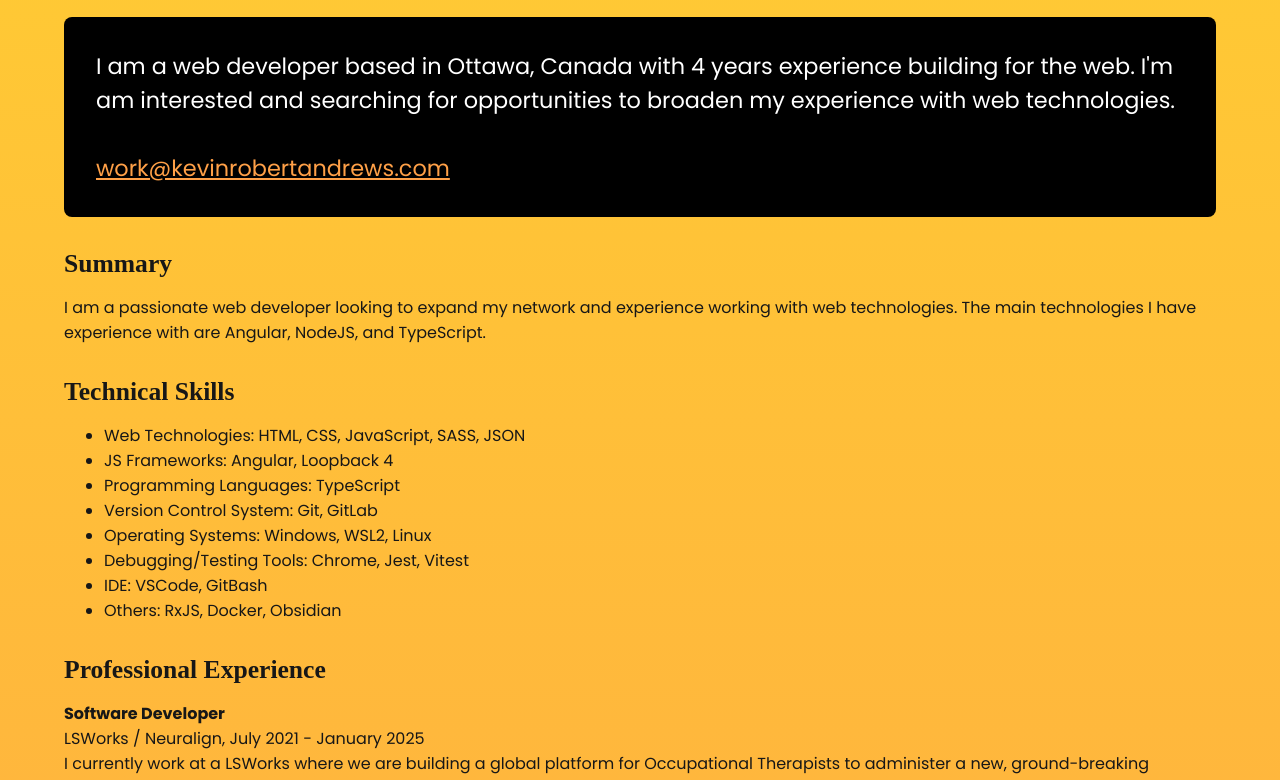
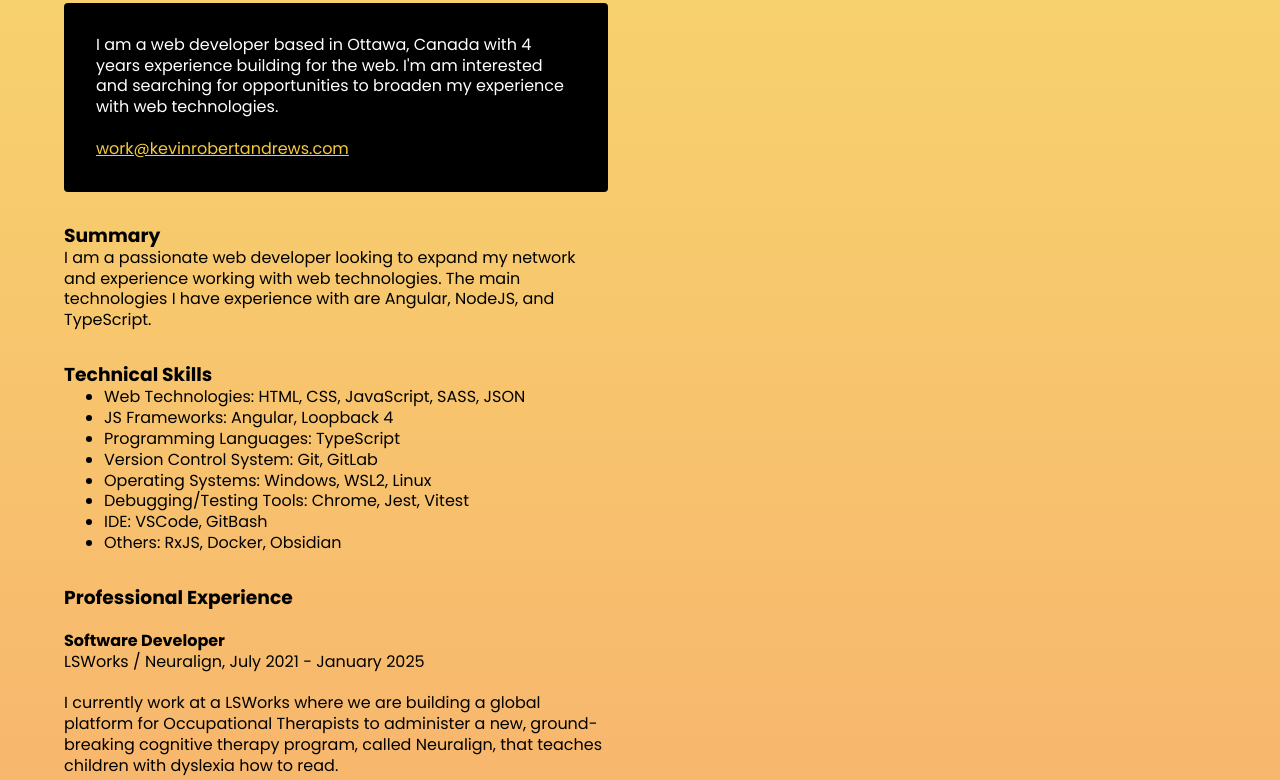
Before and after one commit to kevinrobertandrews/web, a website: page html/index.html in a window 1280 px wide. Shown: the part 166-946 px from the top of the page. Drawn offline with Linux system fonts and the light colour scheme; a web font is replaced by a local one.

Commit message:
update styles

```diff
--- a/html/index.html
+++ b/html/index.html
@@ -3,11 +3,14 @@
   <head>
     <meta charset="UTF-8" />
     <meta name="viewport" content="width=device-width, initial-scale=1.0" />
+
     <title>Kevin Robert Andrews</title>
 
     <!-- Favicon -->
     <link rel="shortcut icon" href="/favicon.ico" type="image/x-icon" />
     <link rel="icon" href="/favicon.ico" type="image/x-icon" />
+
+    <link rel="stylesheet" href="styles.css" />
 
     <!-- Google Fonts -->
     <link rel="preconnect" href="https://fonts.googleapis.com" />
@@ -16,85 +19,6 @@
       href="https://fonts.googleapis.com/css2?family=Poetsen+One&family=Poppins:ital,wght@0,100;0,200;0,300;0,400;0,500;0,600;0,700;0,800;0,900;1,100;1,200;1,300;1,400;1,500;1,600;1,700;1,800;1,900&display=swap"
       rel="stylesheet"
     />
-
-    <style>
-      :root {
-        --brand-colour: #ffa047;
-      }
-
-      * {
-        margin: 0;
-        box-sizing: border-box;
-      }
-
-      body {
-        font-family: "Poppins", sans-serif;
-        color: hsl(0, 0%, 9%);
-        display: flex;
-        justify-content: center;
-        background-image: linear-gradient(#ffcc33, #ffa047);
-      }
-
-      a {
-        color: var(--brand-colour);
-      }
-
-      .container {
-        padding: 4rem;
-      }
-
-      header {
-        margin-bottom: 2rem;
-      }
-
-      .callout {
-        background-color: #000000;
-        color: white;
-        padding: 2rem;
-        margin-bottom: 2rem;
-        border-radius: 8px;
-        font-size: 1.4rem;
-      }
-
-      .block {
-        margin-bottom: 2rem;
-      }
-
-      h1 {
-        font-size: 2.8rem;
-      }
-
-      h1,
-      h3 {
-        font-family: "Poetsen One", serif;
-      }
-
-      h3 {
-        font-size: 1.6rem;
-        margin-bottom: 1rem;
-      }
-
-      .curtain {
-        position: absolute;
-        top: 0;
-        bottom: 0;
-        left: 0;
-        right: 0;
-        animation: fadeIn 0.5s normal forwards cubic-bezier(1, 0, 0.705, 0.62);
-      }
-
-      @keyframes fadeIn {
-        from {
-          opacity: 1;
-          background-color: white;
-        }
-        to {
-          opacity: 0;
-          background-color: transparent;
-          display: none;
-        }
-      }
-    </style>
   </head>
   <body>
     <div class="curtain"></div>
@@ -105,7 +29,7 @@
         <h2>Full Stack Web Developer</h2>
       </header>
 
-      <div class="callout">
+      <section class="callout">
         <p>
           I am a web developer based in Ottawa, Canada with 4 years experience
           building for the web. I'm am interested and searching for
@@ -115,18 +39,18 @@
         <a href="mailto:work@kevinrobertandrews.com"
           >work@kevinrobertandrews.com</a
         >
-      </div>
+      </section>
 
-      <div class="block">
+      <section class="summary">
         <h3>Summary</h3>
         <p>
           I am a passionate web developer looking to expand my network and
           experience working with web technologies. The main technologies I have
           experience with are Angular, NodeJS, and TypeScript.
         </p>
-      </div>
+      </section>
 
-      <div class="block">
+      <section class="technical-sckills">
         <h3>Technical Skills</h3>
         <ul>
           <li>Web Technologies: HTML, CSS, JavaScript, SASS, JSON</li>
@@ -138,12 +62,17 @@
           <li>IDE: VSCode, GitBash</li>
           <li>Others: RxJS, Docker, Obsidian</li>
         </ul>
-      </div>
-      <div class="block">
+      </section>
+
+      <section class="proffessional-experience">
         <h3>Professional Experience</h3>
+
+        <br />
 
         <h4>Software Developer</h4>
         <p>LSWorks / Neuralign, July 2021 - January 2025</p>
+
+        <br />
 
         <p>
           I currently work at a LSWorks where we are building a global platform
@@ -151,6 +80,8 @@
           cognitive therapy program, called Neuralign, that teaches children
           with dyslexia how to read.
         </p>
+
+        <br />
 
         <p>I have three and a half years experience with:</p>
 
@@ -200,8 +131,9 @@
           </li>
           <li>Unit testing components and services with Jest.</li>
         </ul>
-      </div>
-      <div class="block">
+      </section>
+
+      <section class="education">
         <h3>Education</h3>
 
         <ul>
@@ -211,9 +143,9 @@
             Masters, Udemy, and Angular University.
           </li>
         </ul>
-      </div>
+      </section>
 
-      <div class="block">
+      <section class="soft-skills">
         <h3>Soft Skills</h3>
 
         <ul>
@@ -228,16 +160,16 @@
           <li>Problem-solving</li>
         </ul>
         <p></p>
-      </div>
+      </section>
 
-      <div class="block">
+      <section class="hobbies">
         <h3>Hobbies</h3>
         <ul>
           <li>Music</li>
           <li>Cooking</li>
           <li>Golf</li>
         </ul>
-      </div>
+      </section>
     </div>
   </body>
 </html>
--- /dev/null
+++ b/html/styles.css
@@ -0,0 +1,72 @@
+/* Variables */
+
+:root {
+  --brand-colour: #ffa047;
+  --body-font: "Poppins", sans-serif;
+  --display-font: "Poetsen One", serif;
+
+  --mobile-sm: 360px;
+  --mobile-lg: 480px;
+  --tablet: 1024px;
+  --desktop: 1920px;
+
+  --yellow: hsl(46, 90%, 60%);
+  --rose: hsl(16, 90%, 70%);
+}
+
+/* Reset */
+
+* {
+  margin: 0;
+  box-sizing: border-box;
+}
+
+/* Layout */
+
+body {
+  max-width: 42rem;
+  padding: 4rem;
+}
+
+@media screen and (max-width: 500px) {
+  body {
+    padding: 1rem;
+  }
+}
+
+section {
+  margin: 2rem 0;
+}
+
+section.callout {
+  background-color: black;
+  color: white;
+  padding: 2rem;
+  border-radius: 4px;
+}
+
+/* Typeography */
+
+body {
+  font-family: var(--body-font);
+  line-height: 1.3;
+}
+
+h1 {
+  font-family: var(--display-font);
+}
+
+/* Colours */
+
+body {
+  background-image: linear-gradient(hsl(46, 90%, 70%), hsl(16, 90%, 70%));
+}
+
+a {
+  color: var(--yellow);
+  transition: color 0.3s;
+}
+
+a:hover {
+  color: var(--rose);
+}
--- a/package.json
+++ b/package.json
@@ -4,8 +4,7 @@
   "description": "My personal website.",
   "main": "index.js",
   "scripts": {
-    "test": "echo \"Error: no test specified\" && exit 1",
-    "deploy": "bash deploy.sh"
+    "deploy": "bash automation/deploy.sh"
   },
   "keywords": [],
   "author": "Kevin Andrews <kevinrobertandrews@gmail.com>",
```
